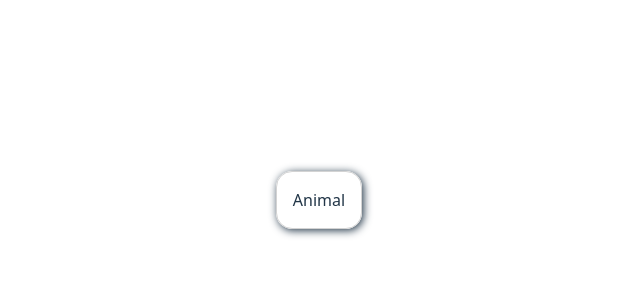
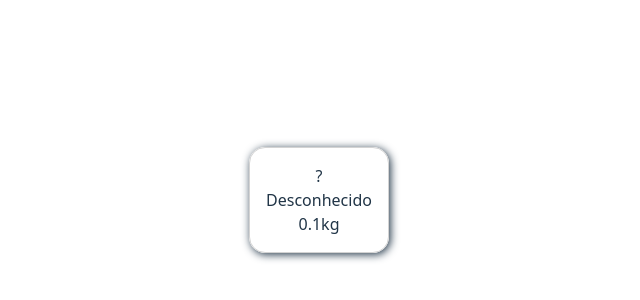
Before and after one commit to ufjf-dcc207/ufjf-dcc207-2025-3-a-atv03-igorknop, a React (Vite) app: page / in a window 1280 px wide. Shown: the part 200-500 px from the top of the page, without its empty margins (321-961 px from the left). Built offline with nearby package versions, Linux system fonts and the light colour scheme.

Commit message:
:sparkles: adiciona props

```diff
--- a/src/Animal.tsx
+++ b/src/Animal.tsx
@@ -1,7 +1,20 @@
 import "./Animal.css"
 
-export default function Animal() {
+type AnimalProps = {
+    icone?: string;
+    nome?: string;
+    peso?: number;
+    emExtincao?: boolean;
+}
+
+
+export default function Animal({ icone = "?", nome = "Desconhecido", peso = 0.1, emExtincao = false }: AnimalProps) {
     return (
-        <div className="animal">Animal</div>
+        <div className="animal">
+            <div>{icone}</div>
+            <div>{nome}</div>
+            <div>{peso.toLocaleString()}kg</div>
+            <div>{emExtincao}</div>
+        </div>
     );
 }
```
